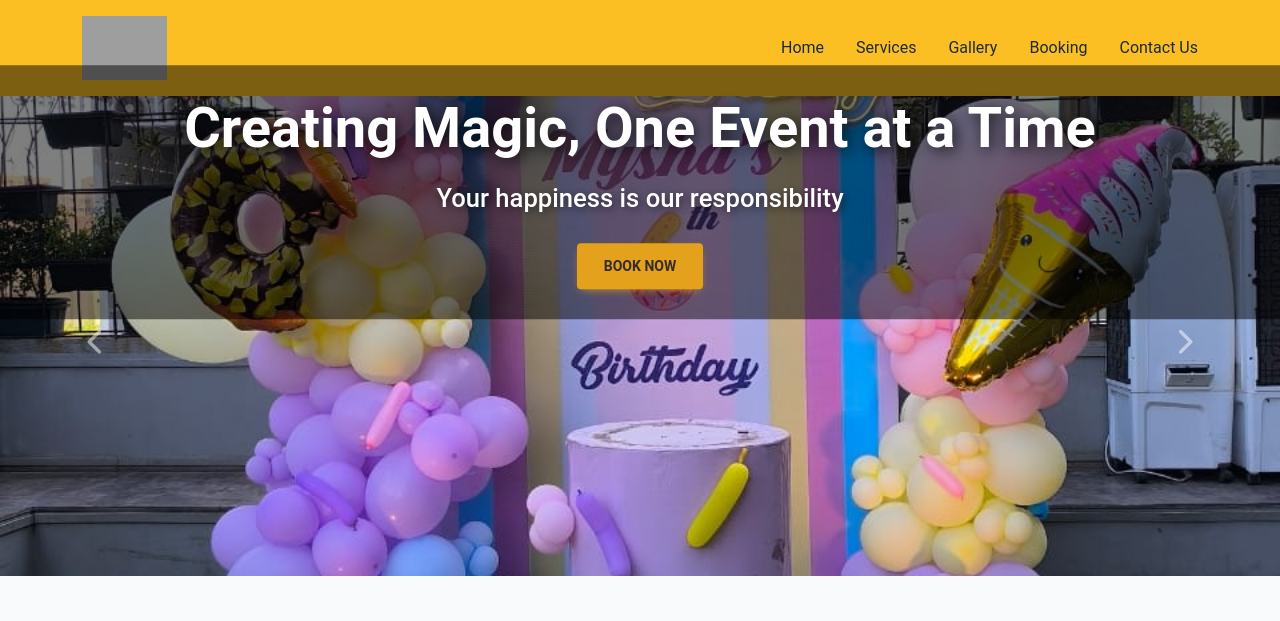
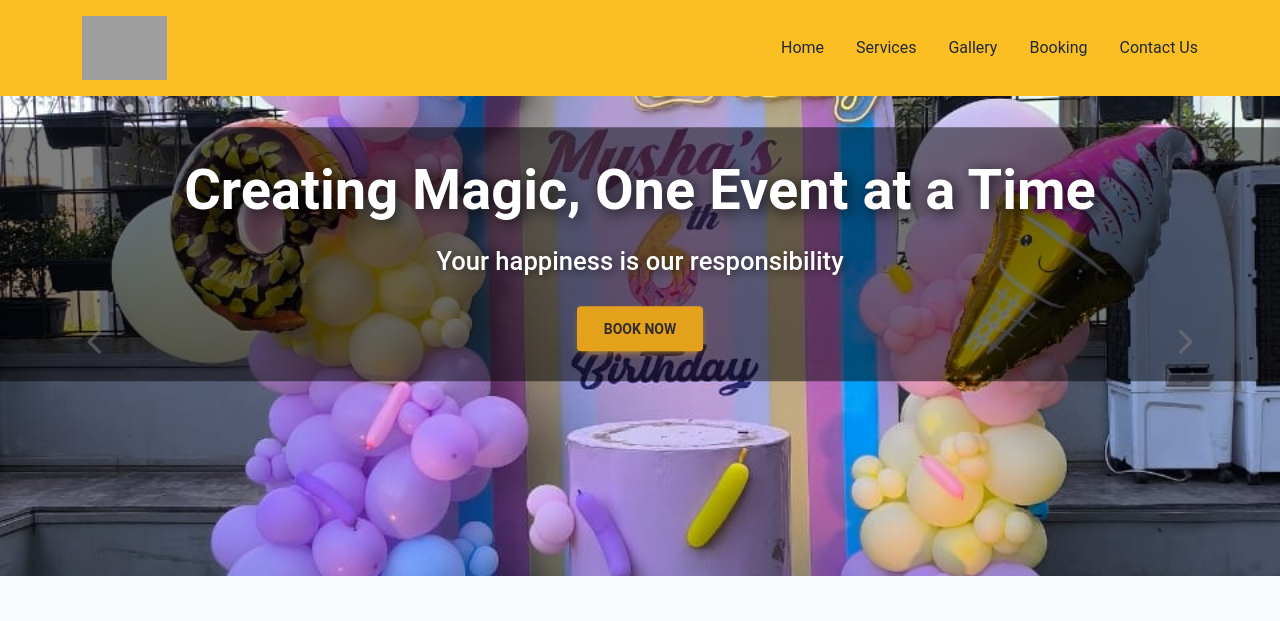
Before and after one commit to shrutikaingole15/sunrise-events-made-by-scripted, a Django app: page / in a window 1280 px wide. Shown: the top 621 px of the page. Run offline with Django 5.2, Linux system fonts and the light colour scheme; some libraries are stand-ins or nearby versions; grey boxes are pictures that could not be loaded.

Commit message:
first commit

```diff
--- a/events/templates/events/home.html
+++ b/events/templates/events/home.html
@@ -8,7 +8,7 @@
 <section id="heroCarousel" class="carousel slide carousel-fade position-relative" data-bs-ride="carousel">
     <!-- Hero Content (Properly Positioned) -->
     <div class="overlay d-flex flex-column justify-content-center align-items-center text-center text-white"
-         style="position: absolute; top: 20%; left: 50%; transform: translate(-50%, -50%); z-index: 10; width: 100%;">
+         style="position: absolute; top: 33%; bottom: 0% left: 50%; transform: translate(-50%, -50%); z-index: 10; width: 100%;">
         <h1 class="display-4 fw-bold mb-3">Creating Magic, One Event at a Time</h1>
         <p class="lead mb-4">Your happiness is our responsibility</p>
         <a href="{% url 'events:booking' %}" class="btn btn-warning btn-lg text-dark fw-semibold">Book Now</a>
```
